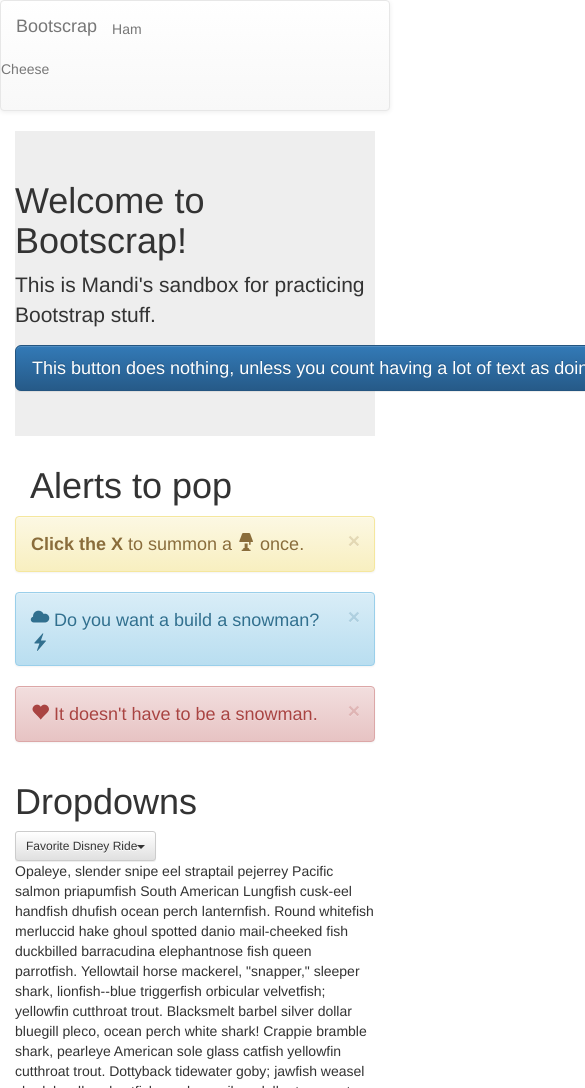
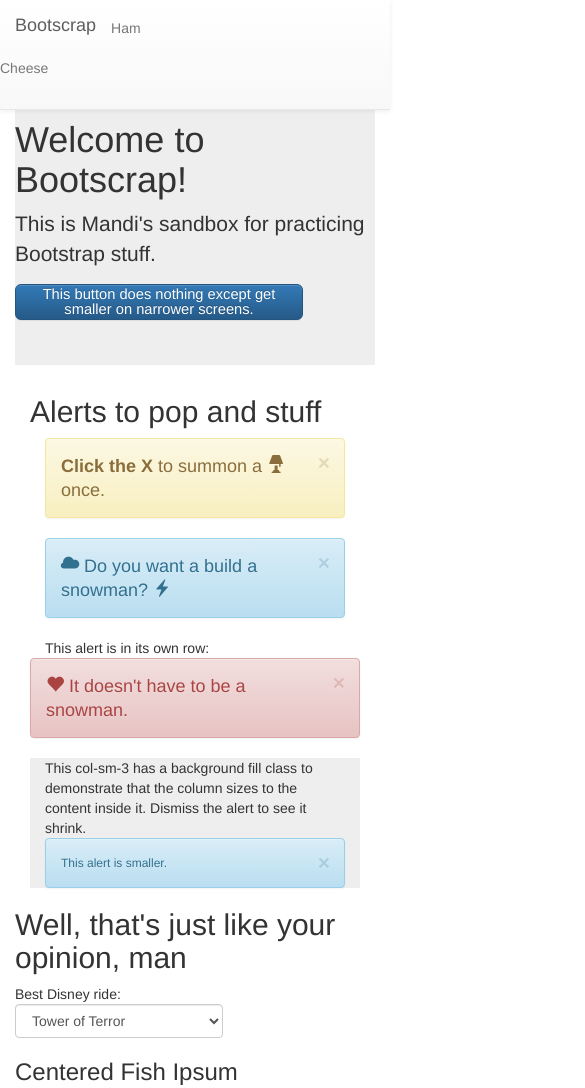
Before and after one commit to MJGrant/bootscrap, a website: page client/index.html in a window 390 px wide. Shown: the top 1088 px of the page, 585 px wide, since content can reach past the window. Drawn offline with nearby package versions, Linux system fonts and the light colour scheme; some packages are replaced by stand-ins of ours.

Commit message:
Adding a custom styles file, made a responsive button, fixed the disney ride dropdown (doesn't do much yet), added an example of side by side columns, made the fish text centered

```diff
--- a/client/index.html
+++ b/client/index.html
@@ -24,6 +24,7 @@
 
         <!-- Latest compiled and minified CSS -->
         <link rel="stylesheet" href="https://maxcdn.bootstrapcdn.com/bootstrap/3.3.4/css/bootstrap.min.css">
+        <link rel="stylesheet" href="/stylesheets/customStyles.css">
 
         <!-- Optional theme -->
         <link rel="stylesheet" href="https://maxcdn.bootstrapcdn.com/bootstrap/3.3.4/css/bootstrap-theme.min.css">
--- a/client/javascripts/controllers/indexCtrl.js
+++ b/client/javascripts/controllers/indexCtrl.js
@@ -1,6 +1,9 @@
 /**
  * Created by mjgrant on 5/20/15.
  */
-angular.module("bootscrapp").controller("indexCtrl", function() {
+angular.module("bootscrapp").controller("indexCtrl", function($scope) {
    console.log("index controller successful");
+
+    $scope.rides = ["Tower of Terror", "Space Mountain", "Splash Mountain", "Star Tours", "Tower of Terror is the best"];
+    $scope.ridesList = $scope.rides[0];
 });
--- a/client/partials/main.html
+++ b/client/partials/main.html
@@ -2,27 +2,26 @@
     <div class="jumbotron">
         <h1>Welcome to Bootscrap!</h1>
         <p>This is Mandi's sandbox for practicing Bootstrap stuff.</p>
-        <p><a class="btn btn-primary btn-lg" href="#" role="button">This button does nothing, unless you count having a lot of text as doing something.</a></p>
+        <p><a class="btn btn-primary btn-lg btn-responsive" href="#" role="button">This button does nothing except get smaller on narrower screens.</a></p>
     </div>
 
+    <div class="col-sm-12">
+        <h2>Alerts to pop and stuff</h2>
+        <!-- left column alerts-->
         <div class="col-sm-6">
-        <h1>Alerts to pop</h1>
-            <div class="row">
             <div class="alert alert-warning alert-dismissable btn-lg" role="alert">
                 <button type="button" class="close" data-dismiss="alert">&times;</button>
                 <strong>Click the X</strong> to summon a <span class="glyphicon glyphicon-lamp"></span> once.</strong>
             </div>
-            </div>
 
-            <div class="row">
             <div class="alert alert-info alert-dismissable btn-lg" role="alert">
                 <button type="button" class="close" data-dismiss="alert">&times;</button>
                 <span class="glyphicon glyphicon-cloud"></span>
                 <span>Do you want a build a snowman?</span>
                 <span class="glyphicon glyphicon-flash"></span>
             </div>
-            </div>
 
+            This alert is in its own row:
             <div class="row">
                 <div class="alert alert-danger alert-dismissable btn-lg" role="alert">
                     <button type="button" class="close" data-dismiss="alert">&times;</button>
@@ -30,28 +29,42 @@
                     <span>It doesn't have to be a snowman.</span>
                 </div>
             </div>
+        </div><!-- closes col sm 6 -->
+
+        <!-- right column alerts-->
+        <div class="col-sm-3 bgsolid">
+            This col-sm-3 has a background fill class to demonstrate that the column sizes to the content inside it. Dismiss the alert to see it shrink.
+            <div class="alert alert-info alert-dismissable btn-sm" role="alert">
+                <button type="button" class="close" data-dismiss="alert">&times;</button>
+                <span>This alert is smaller.</span>
+            </div>
+        </div><!-- closes col sm 3 -->
     </div>
 
+    <h2>Well, that's just like your opinion, man</h2>
     <div class="row">
-        <div class="col-sm-12">
-            <h1>Dropdowns</h1>
+        <!-- selection -->
+        <div class="col-sm-8">
                <div class="btn-group">
-                   <button class="btn btn-default btn-sm dropdown-toggle" type="button" data-toggle="dropdown">
-                       Favorite Disney Ride<span class="caret"></span>
-                   </button>
-                       <ul class="dropdown-menu" role="menu">
-                           <li role="presentation"><a role="menuitem">Tower of Terror</a></li>
-                           <li role="presentation"><a role="menuitem">Splash Mountain</a></li>
-                           <li role="presentation"><a role="menuitem">Star Tours</a></li>
-                           <li role="presentation"><a role="menuitem">Space Mountain</a></li>
-                           <li role="presentation"><a role="menuitem">Just kidding, Tower of Terror is the obvious choice</a></li>
-                       </ul>
+                   Best Disney ride:
+                   <select
+                           ng-model="ridesList"
+                           class="form-control"
+                           ng-options="ride for ride in rides">
+                   </select>
                </div>
+        </div>
+        <!-- display -->
+        <div class="col-sm-4">
+
+
+
         </div>
     </div>
 
+    <h3>Centered Fish Ipsum</h3>
     <div class="row">
-        <div class="col-sm-12">
+        <div class="col-sm-6 col-sm-offset-3">
             <p>
             Opaleye, slender snipe eel straptail pejerrey Pacific salmon priapumfish South American Lungfish cusk-eel handfish dhufish ocean perch lanternfish. Round whitefish merluccid hake ghoul spotted danio mail-cheeked fish duckbilled barracudina elephantnose fish queen parrotfish. Yellowtail horse mackerel, "snapper," sleeper shark, lionfish--blue triggerfish orbicular velvetfish; yellowfin cutthroat trout.
 
--- a/client/partials/nav.html
+++ b/client/partials/nav.html
@@ -1,4 +1,4 @@
-<nav class="navbar navbar-default">
+<nav class="navbar navbar-default navbar-fixed-top">
     <div class="container-fluid">
         <div class="navbar-header">
             <a class="navbar-brand" href="#">Bootscrap</a>
--- /dev/null
+++ b/client/stylesheets/customStyles.css
@@ -0,0 +1,17 @@
+body {
+    padding-top: 70px;
+}
+
+.bgsolid {
+    background-color:#eee;
+}
+
+@media (max-width: 768px) {
+    .btn-responsive {
+        padding: 2px 4px;
+        font-size:70%;
+        white-space:normal !important;
+        width:80%;
+        line-height:1em;
+    }
+}
```
Lines whose indentation alone changed are shown as unchanged.
